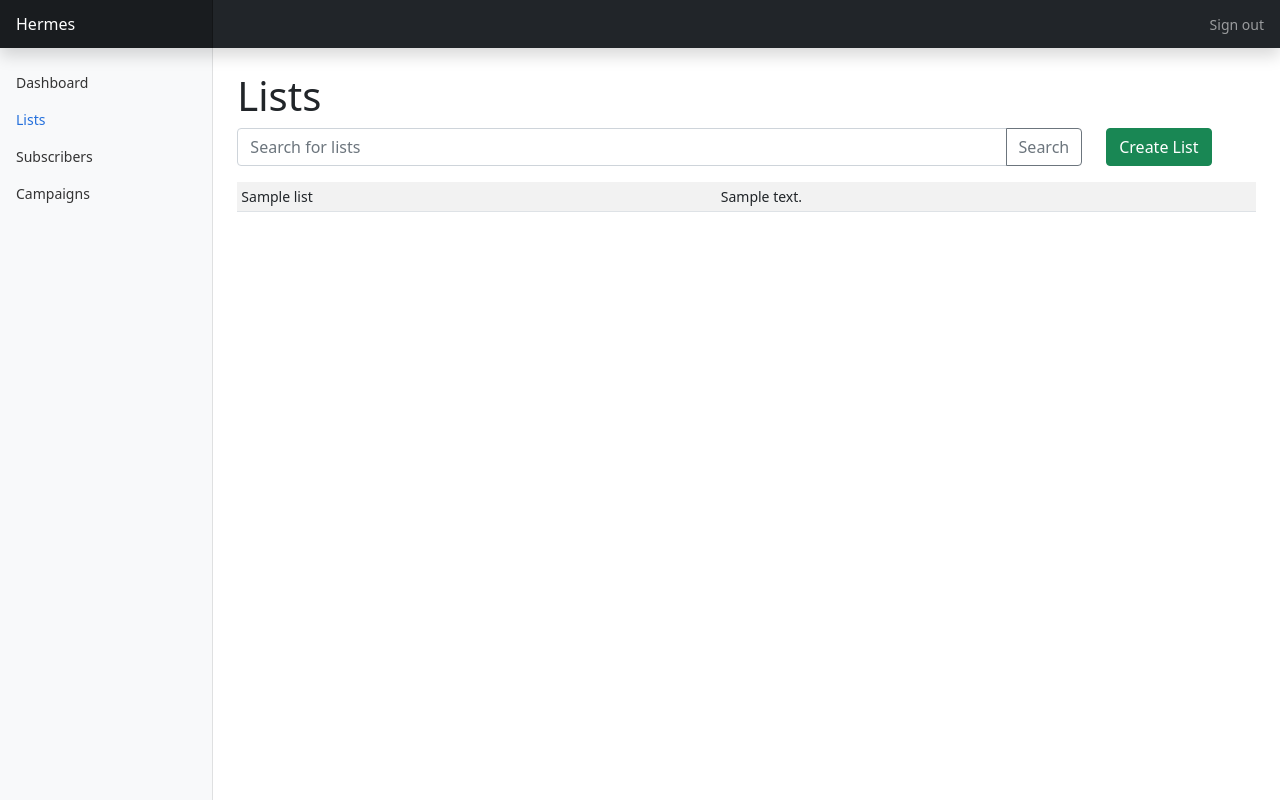
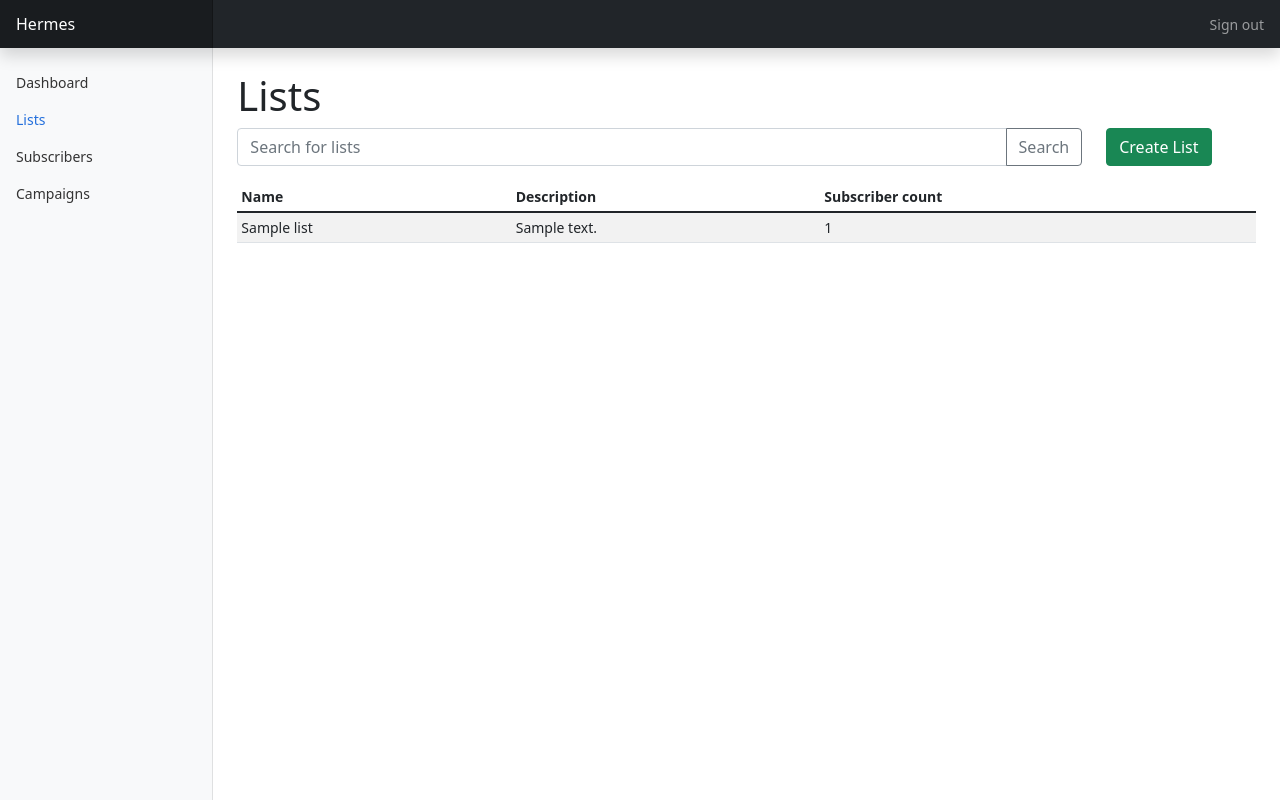
Before and after one commit to sinaxgcv/hermes, a Django app: template src/lists/templates/lists/overview.html in a window 1280 px wide. Run offline with Django 3.2, Linux system fonts and the light colour scheme; the template is opened without the code that fills it: most values are stand-ins (such as "Sample title", 1, 10 or a date in 2020).

Commit message:
Add table headers to List overview

```diff
--- a/src/lists/templates/lists/overview.html
+++ b/src/lists/templates/lists/overview.html
@@ -24,11 +24,19 @@
         </div>
     </div>
     <table class="table table-sm table-striped">
+    <thead>
+    <tr>
+        <th>Name</th>
+        <th>Description</th>
+        <th>Subscriber count</th>
+    </tr>
+    </thead>
         <tbody>
         {% for list in lists %}
             <tr>
                 <td>{{ list.name }}</td>
                 <td>{{ list.description }}</td>
+                <td>{{ list.subscriber_count }}</td>
             </tr>
         {% endfor %}
         </tbody>
```
